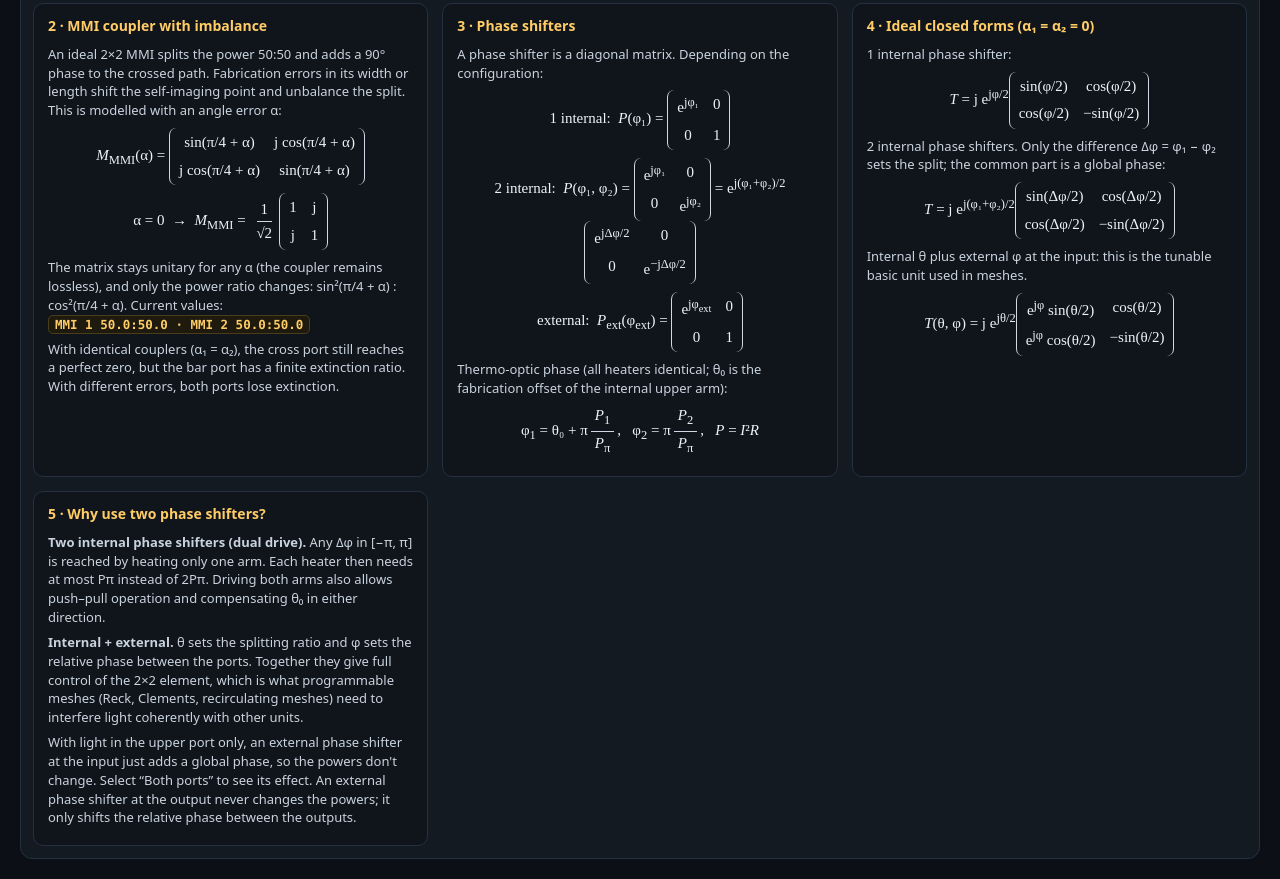
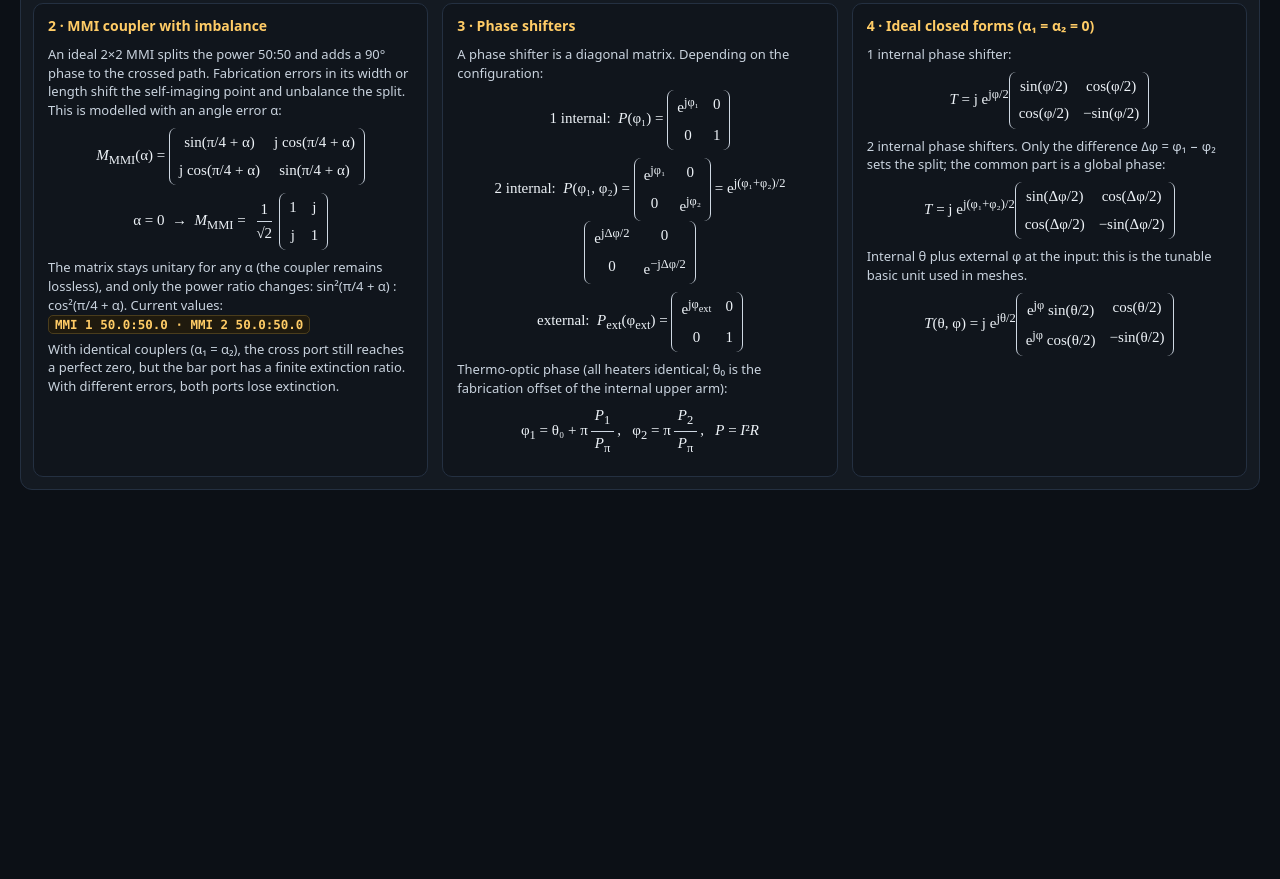
Before and after one commit to JoseRausell/Programmable-Photonics, a plain HTML site: page components/mzi.html in a window 1280 px wide. Shown: the part 1778-2657 px from the top of the page. After the commit the page ends 2288 px from the top, so only its background shows below. Drawn offline with Linux system fonts and the light colour scheme.

Commit message:
MZI: remove theory block 5
Co-Authored-By: Claude Opus 5.5 <noreply@anthropic.com>
Claude-Session: https://claude.ai/code/session_019xxhecvp9S6x5KhbFDgegX

```diff
--- a/components/mzi.html
+++ b/components/mzi.html
@@ -195,12 +195,6 @@ a.back{color:#ffcc66;text-decoration:none;font-size:13px;border:1px solid #4a3d1
         <div class="eq"><i class="v">T</i> = j e<sup>j(φ₁+φ₂)/2</sup><span class="smat"><span>sin(Δφ/2)</span><span>cos(Δφ/2)</span><span>cos(Δφ/2)</span><span>−sin(Δφ/2)</span></span></div>
         <p>Internal θ plus external φ at the input: this is the tunable basic unit used in meshes.</p>
         <div class="eq"><i class="v">T</i>(θ, φ) = j e<sup>jθ/2</sup><span class="smat"><span>e<sup>jφ</sup> sin(θ/2)</span><span>cos(θ/2)</span><span>e<sup>jφ</sup> cos(θ/2)</span><span>−sin(θ/2)</span></span></div>
-      </div>
-      <div class="th">
-        <h3>5 · Why use two phase shifters?</h3>
-        <p><b>Two internal phase shifters (dual drive).</b> Any Δφ in [−π, π] is reached by heating only one arm. Each heater then needs at most Pπ instead of 2Pπ. Driving both arms also allows push–pull operation and compensating θ₀ in either direction.</p>
-        <p><b>Internal + external.</b> θ sets the splitting ratio and φ sets the relative phase between the ports. Together they give full control of the 2×2 element, which is what programmable meshes (Reck, Clements, recirculating meshes) need to interfere light coherently with other units.</p>
-        <p>With light in the upper port only, an external phase shifter at the input just adds a global phase, so the powers don't change. Select “Both ports” to see its effect. An external phase shifter at the output never changes the powers; it only shifts the relative phase between the outputs.</p>
       </div>
     </div>
   </section>
```
